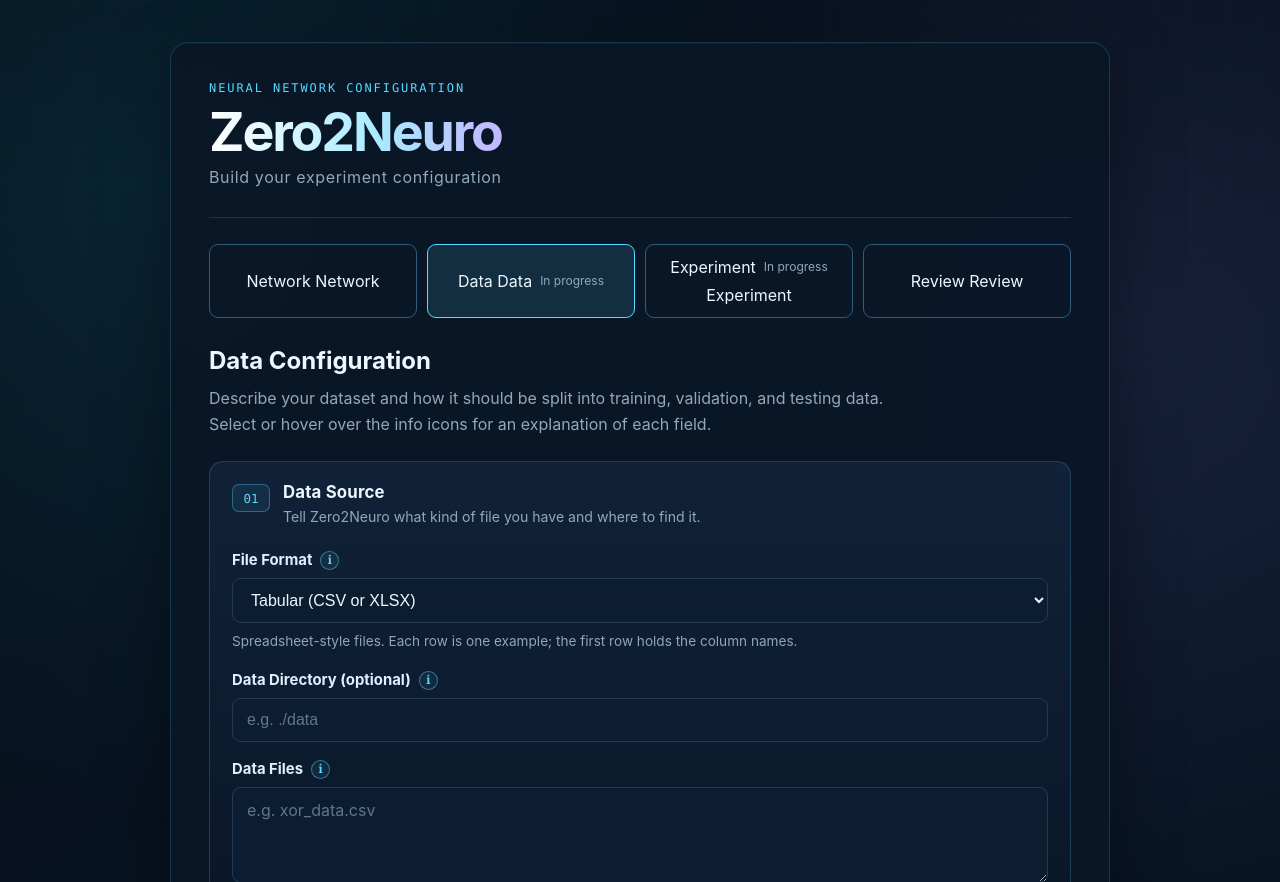
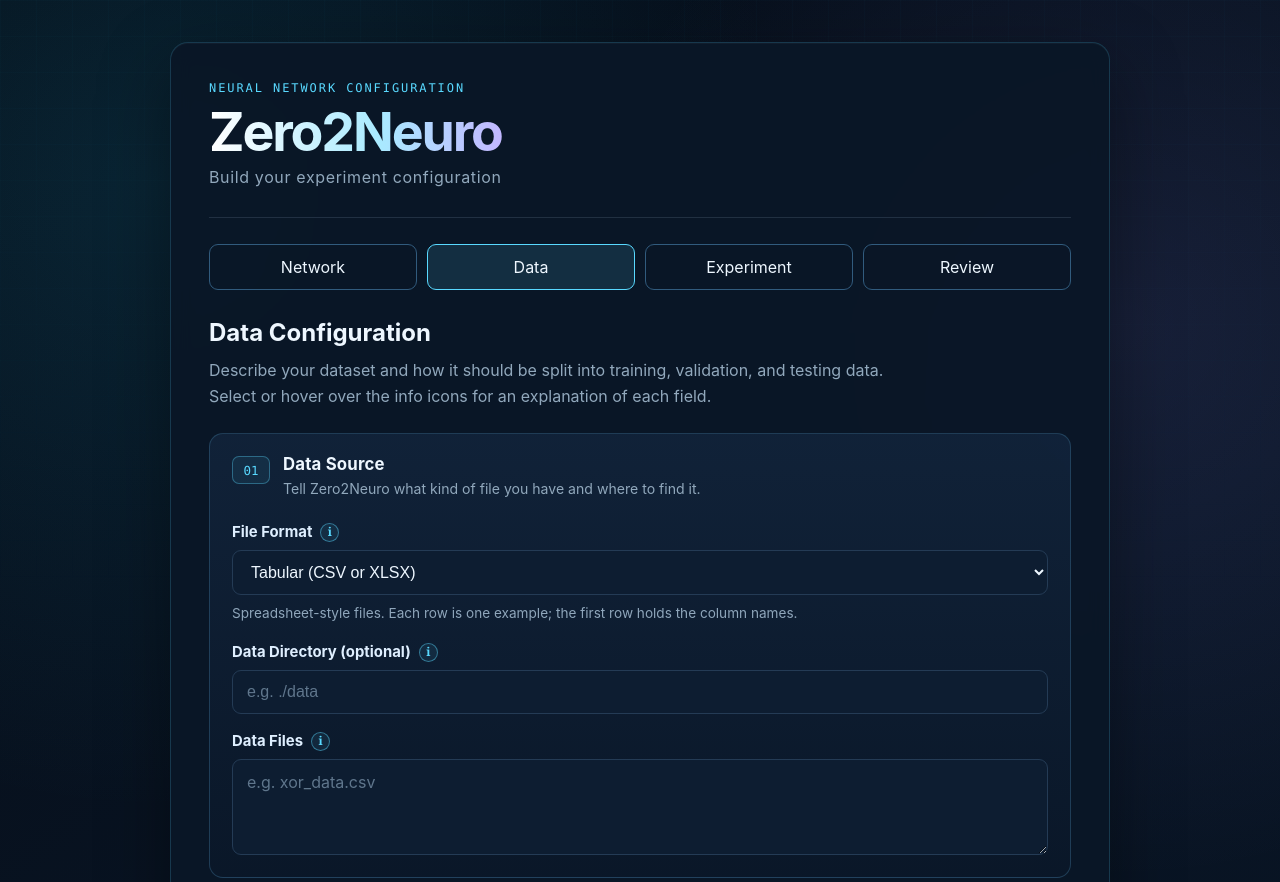
Before and after one commit to Alex-E-Mitchell/zero2neuro-interface, a Flask app: page /data in a window 1280 px wide. Shown: the top 882 px of the page. Run offline with Flask 3, Linux system fonts and the light colour scheme.

Commit message:
Fix duplicate navigation labels and remove outdated status indicators

```diff
--- a/templates/base.html
+++ b/templates/base.html
@@ -22,8 +22,7 @@
         <nav class="page-navigation" aria-label="Configuration pages">
             {% for endpoint, label in [('network', 'Network'), ('data', 'Data'), ('experiment', 'Experiment'), ('review', 'Review')] %}
             <a href="{{ url_for(endpoint) }}"{% if request.endpoint == endpoint %} aria-current="page"{% endif %}>
-                {{ label }}{% if endpoint == 'experiment' %}<span class="nav-status">In progress</span>{% endif %}
-                {{ label }}{% if endpoint == 'data' %}<span class="nav-status">In progress</span>{% endif %}
+                {{ label }}
             </a>
             {% endfor %}
         </nav>
```
